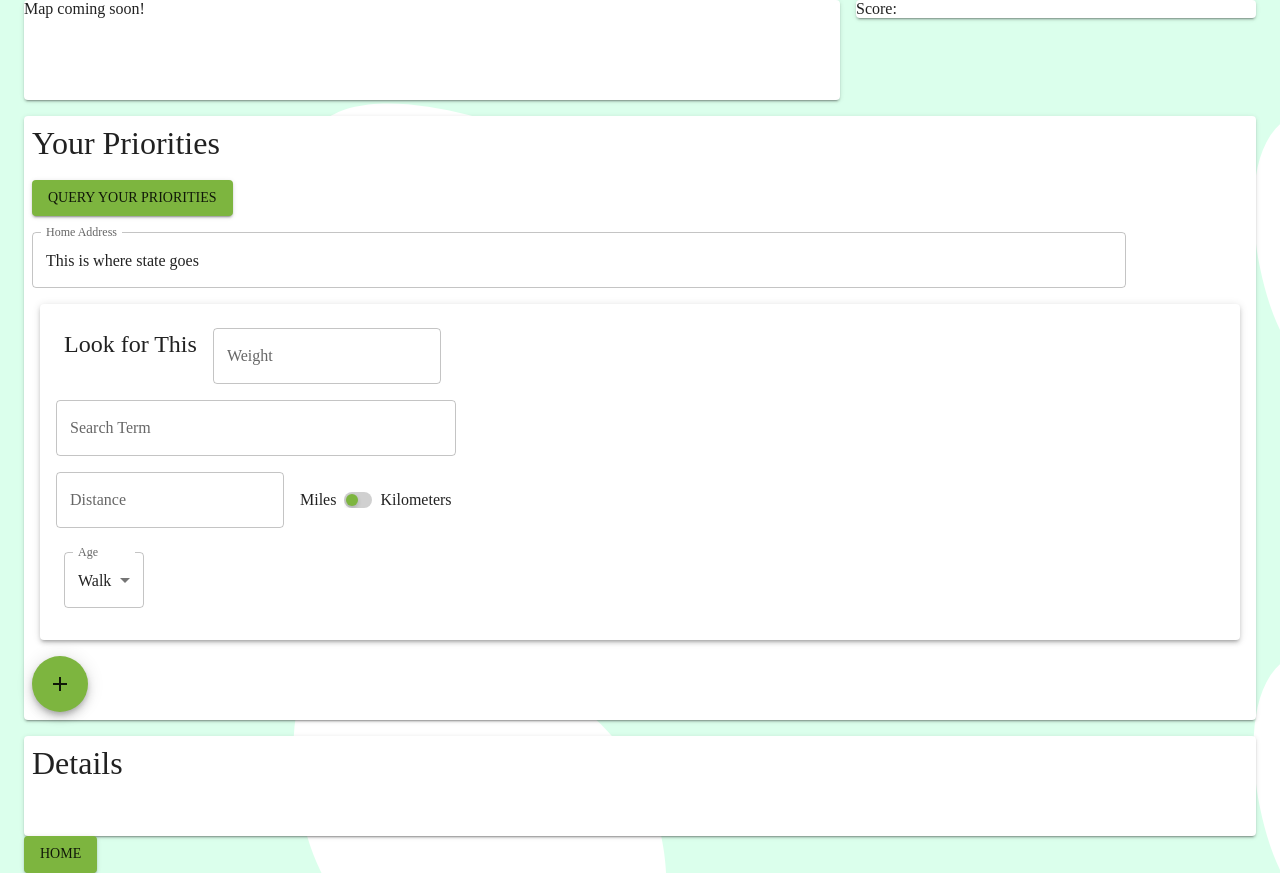
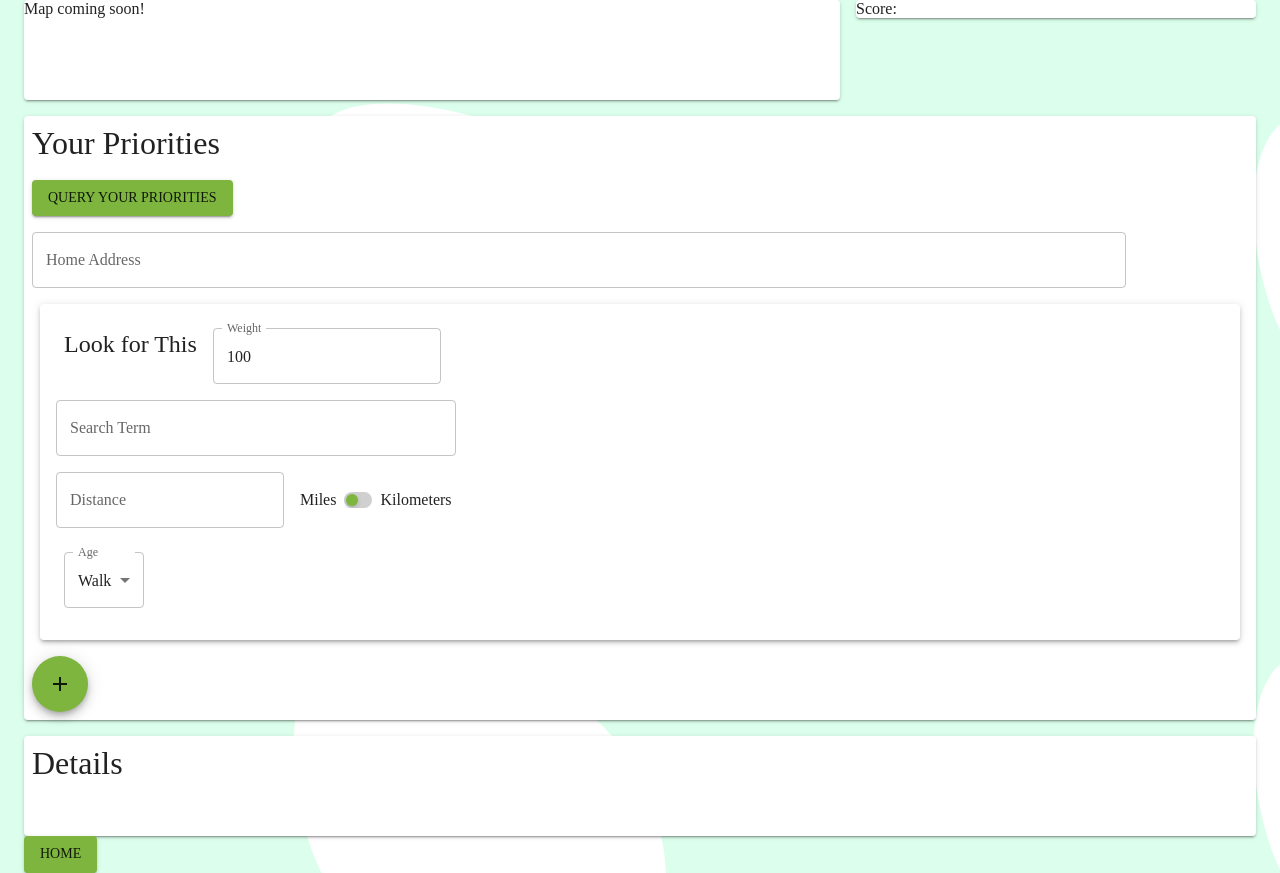
Before and after one commit to gregplechaty/locationRanker, a Next.js app: page /rank in a window 1280 px wide. Built offline with nearby package versions, Linux system fonts and the light colour scheme.

Commit message:
refactored some code inti new component PlaceOfInterest. Created reducer to handle what will become complex state. For now just handling two attributes, weight and searchTerm, of a single pointOfInterest

```diff
--- a/src/components/rank/Priorities.tsx
+++ /dev/null
@@ -1,104 +0,0 @@
-import Grid from "@mui/material/Grid";
-import Paper from "@mui/material/Paper";
-import Box from "@mui/material/Box";
-
-import Typography from "@mui/material/Typography";
-import TextField from "@mui/material/TextField";
-import Fab from "@mui/material/Fab";
-import AddIcon from "@mui/icons-material/Add";
-import Stack from "@mui/material/Stack";
-import { AntSwitch } from "./Priorities/AntSwitch";
-import ModeDropdown from "./Priorities/ModeDropdown";
-import Button from "@mui/material/Button";
-import { findPlaces } from "utils/search/googlePlacesSearch";
-
-const Priorities = () => {
-  return (
-    <Grid item xs={12} md={12}>
-      <Paper elevation={2}>
-        <Box padding={1}>
-          <Typography variant="h4" component="h3">
-            Your Priorities
-          </Typography>
-          <Box paddingY={2}>
-            <Button variant="contained" onClick={findPlaces}>
-              Query Your Priorities
-            </Button>
-          </Box>
-          <TextField
-            sx={{ width: "90%" }}
-            label="Home Address"
-            variant="outlined"
-            placeholder="e.g. 875 North Michigan Avenue, Chicago, IL 60611"
-            value="This is where state goes"
-          />
-          <Paper elevation={3} sx={{ padding: "1rem", margin: "1rem 0.5rem" }}>
-            <Box display="flex" flexDirection="column">
-              <Box display="flex" paddingY={1}>
-                <Box paddingX={1}>
-                  <Typography variant="h5" component="h4">
-                    Look for This
-                  </Typography>
-                </Box>
-                <Box paddingX={1}>
-                  <TextField
-                    label="Weight"
-                    type="number"
-                    variant="outlined"
-                    inputProps={{
-                      inputMode: "numeric",
-                      pattern: "[0-9]*",
-                      shrink: "true",
-                      step: 1,
-                    }}
-                  />
-                </Box>
-              </Box>
-
-              <Box paddingY={1}>
-                <TextField
-                  sx={{ width: "25rem" }}
-                  label="Search Term"
-                  variant="outlined"
-                  placeholder='e.g. "groceries", "airport"'
-                />
-              </Box>
-
-              <Box display="flex" paddingY={1}>
-                <TextField
-                  label="Distance"
-                  type="number"
-                  variant="outlined"
-                  inputProps={{
-                    inputMode: "numeric",
-                    pattern: "[0-9]*",
-                    shrink: "true",
-                    step: 0.1,
-                  }}
-                />
-                <Stack
-                  direction="row"
-                  spacing={1}
-                  alignItems="center"
-                  paddingLeft="1rem"
-                >
-                  <Typography>Miles</Typography>
-                  <AntSwitch inputProps={{ "aria-label": "ant design" }} />
-                  <Typography>Kilometers</Typography>
-                </Stack>
-              </Box>
-              <Box paddingY={1}>
-                <ModeDropdown />
-              </Box>
-            </Box>
-          </Paper>
-          <Fab color="primary" aria-label="add">
-            <AddIcon />
-          </Fab>
-        </Box>
-      </Paper>
-    </Grid>
-  );
-};
-
-export default Priorities;
--- /dev/null
+++ b/src/components/rank/Priorities/PlaceOfInterest.tsx
@@ -0,0 +1,111 @@
+import Paper from "@mui/material/Paper";
+import Box from "@mui/material/Box";
+import Typography from "@mui/material/Typography";
+import TextField from "@mui/material/TextField";
+import Stack from "@mui/material/Stack";
+
+import { AntSwitch } from "./AntSwitch";
+import ModeDropdown from "./ModeDropdown";
+import { Dispatch } from "react";
+import {
+  PlaceOfInterestAction,
+  PlaceOfInterest,
+  SearchParameterActions,
+} from "./utils";
+
+interface IProps {
+  dispatch: Dispatch<PlaceOfInterestAction>;
+  placeOfInterest: PlaceOfInterest;
+}
+
+const PlaceOfInterestCard = (props: IProps) => {
+  const { dispatch, placeOfInterest } = props;
+  const handleChange = (
+    event: React.ChangeEvent<HTMLInputElement>,
+    attribute: "weight" | "searchTerm"
+  ) => {
+    console.log("pancake", event.target);
+    dispatch({
+      type: SearchParameterActions.Edit,
+      payload: {
+        position: 0,
+        ...(attribute === "weight" && { weight: parseInt(event.target.value) }),
+        ...(attribute === "searchTerm" && {
+          searchTerm: event.target.value,
+        }),
+      },
+    });
+  };
+  return (
+    <Paper elevation={3} sx={{ padding: "1rem", margin: "1rem 0.5rem" }}>
+      <Box display="flex" flexDirection="column">
+        <Box display="flex" paddingY={1}>
+          <Box paddingX={1}>
+            <Typography variant="h5" component="h4">
+              Look for This
+            </Typography>
+          </Box>
+          <Box paddingX={1}>
+            <TextField
+              label="Weight"
+              type="number"
+              variant="outlined"
+              inputProps={{
+                inputMode: "numeric",
+                pattern: "[0-9]*",
+                shrink: "true",
+                step: 1,
+              }}
+              value={placeOfInterest.weight}
+              onChange={(event: React.ChangeEvent<HTMLInputElement>) =>
+                handleChange(event, "weight")
+              }
+            />
+          </Box>
+        </Box>
+
+        <Box paddingY={1}>
+          <TextField
+            sx={{ width: "25rem" }}
+            label="Search Term"
+            variant="outlined"
+            placeholder='e.g. "groceries", "airport"'
+            value={placeOfInterest.searchTerm}
+            onChange={(event: React.ChangeEvent<HTMLInputElement>) =>
+              handleChange(event, "searchTerm")
+            }
+          />
+        </Box>
+
+        <Box display="flex" paddingY={1}>
+          <TextField
+            label="Distance"
+            type="number"
+            variant="outlined"
+            inputProps={{
+              inputMode: "numeric",
+              pattern: "[0-9]*",
+              shrink: "true",
+              step: 0.1,
+            }}
+          />
+          <Stack
+            direction="row"
+            spacing={1}
+            alignItems="center"
+            paddingLeft="1rem"
+          >
+            <Typography>Miles</Typography>
+            <AntSwitch inputProps={{ "aria-label": "ant design" }} />
+            <Typography>Kilometers</Typography>
+          </Stack>
+        </Box>
+        <Box paddingY={1}>
+          <ModeDropdown />
+        </Box>
+      </Box>
+    </Paper>
+  );
+};
+
+export default PlaceOfInterestCard;
--- /dev/null
+++ b/src/components/rank/Priorities/index.tsx
@@ -0,0 +1,69 @@
+import { useReducer, useState } from "react";
+import Grid from "@mui/material/Grid";
+import Paper from "@mui/material/Paper";
+import Box from "@mui/material/Box";
+
+import Typography from "@mui/material/Typography";
+import TextField from "@mui/material/TextField";
+import Fab from "@mui/material/Fab";
+import AddIcon from "@mui/icons-material/Add";
+import Stack from "@mui/material/Stack";
+import { AntSwitch } from "./AntSwitch";
+import ModeDropdown from "./ModeDropdown";
+import Button from "@mui/material/Button";
+import { findPlaces } from "utils/search/googlePlacesSearch";
+import { reducer, PlaceOfInterest } from "./utils";
+import PlaceOfInterestCard from "./PlaceOfInterest";
+
+const initialPlacesOfInterest: PlaceOfInterest[] = [
+  {
+    searchTerm: "",
+    weight: 100,
+  },
+];
+
+const Priorities = () => {
+  const [homeAddress, setHomeAddress] = useState<String>("");
+  const [placesOfInterest, dispatchplacesOfInterest] = useReducer(
+    reducer,
+    initialPlacesOfInterest
+  );
+  console.log("state", placesOfInterest);
+  return (
+    <Grid item xs={12} md={12}>
+      <Paper elevation={2}>
+        <Box padding={1}>
+          <Typography variant="h4" component="h3">
+            Your Priorities
+          </Typography>
+          <Box paddingY={2}>
+            <Button variant="contained" onClick={findPlaces}>
+              Query Your Priorities
+            </Button>
+          </Box>
+          <TextField
+            sx={{ width: "90%" }}
+            label="Home Address"
+            variant="outlined"
+            placeholder="e.g. 875 North Michigan Avenue, Chicago, IL 60611"
+            value={homeAddress}
+            onChange={(e) => setHomeAddress(e.target.value)}
+          />
+          {placesOfInterest.map((place, i) => (
+            <PlaceOfInterestCard
+              key={`key-${i}`}
+              dispatch={dispatchplacesOfInterest}
+              placeOfInterest={place}
+            />
+          ))}
+
+          <Fab color="primary" aria-label="add">
+            <AddIcon />
+          </Fab>
+        </Box>
+      </Paper>
+    </Grid>
+  );
+};
+
+export default Priorities;
--- /dev/null
+++ b/src/components/rank/Priorities/utils.ts
@@ -0,0 +1,41 @@
+export enum SearchParameterActions {
+  Create = "CREATE",
+  Edit = "EDIT",
+  Delete = "DELETE",
+}
+export interface PlaceOfInterest {
+  searchTerm: String;
+  weight: number;
+}
+
+interface PlaceOfInterestPayload {
+  position: number;
+  searchTerm?: String;
+  weight?: number;
+}
+
+export interface PlaceOfInterestAction {
+  type: SearchParameterActions;
+  payload: PlaceOfInterestPayload;
+}
+
+export const reducer = (
+  state: PlaceOfInterest[],
+  action: PlaceOfInterestAction
+) => {
+  const { searchTerm, weight, position } = action.payload;
+  switch (action.type) {
+    case SearchParameterActions.Edit:
+      const newPlace = {
+        searchTerm: searchTerm ?? state[position]?.searchTerm ?? "",
+        weight: weight ?? state[position]?.weight ?? 0,
+      };
+      const newState = [...state];
+      if (newState[position]) {
+        newState[position] = newPlace;
+      }
+      return newState;
+    default:
+      throw new Error();
+  }
+};
--- a/src/pages/rank/index.tsx
+++ b/src/pages/rank/index.tsx
@@ -18,7 +18,7 @@ const Item = styled(Paper)(({ theme }) => ({
   color: theme.palette.text.secondary,
 }));
 
-export default function Rank() {
+const Rank = () => {
   return (
     <Container maxWidth="xl">
       <Grid container spacing={2}>
@@ -36,4 +36,6 @@ export default function Rank() {
       <div id="invisibleMap" style={{ width: "0px", height: "0px" }}></div>
     </Container>
   );
-}
+};
+
+export default Rank;
```
